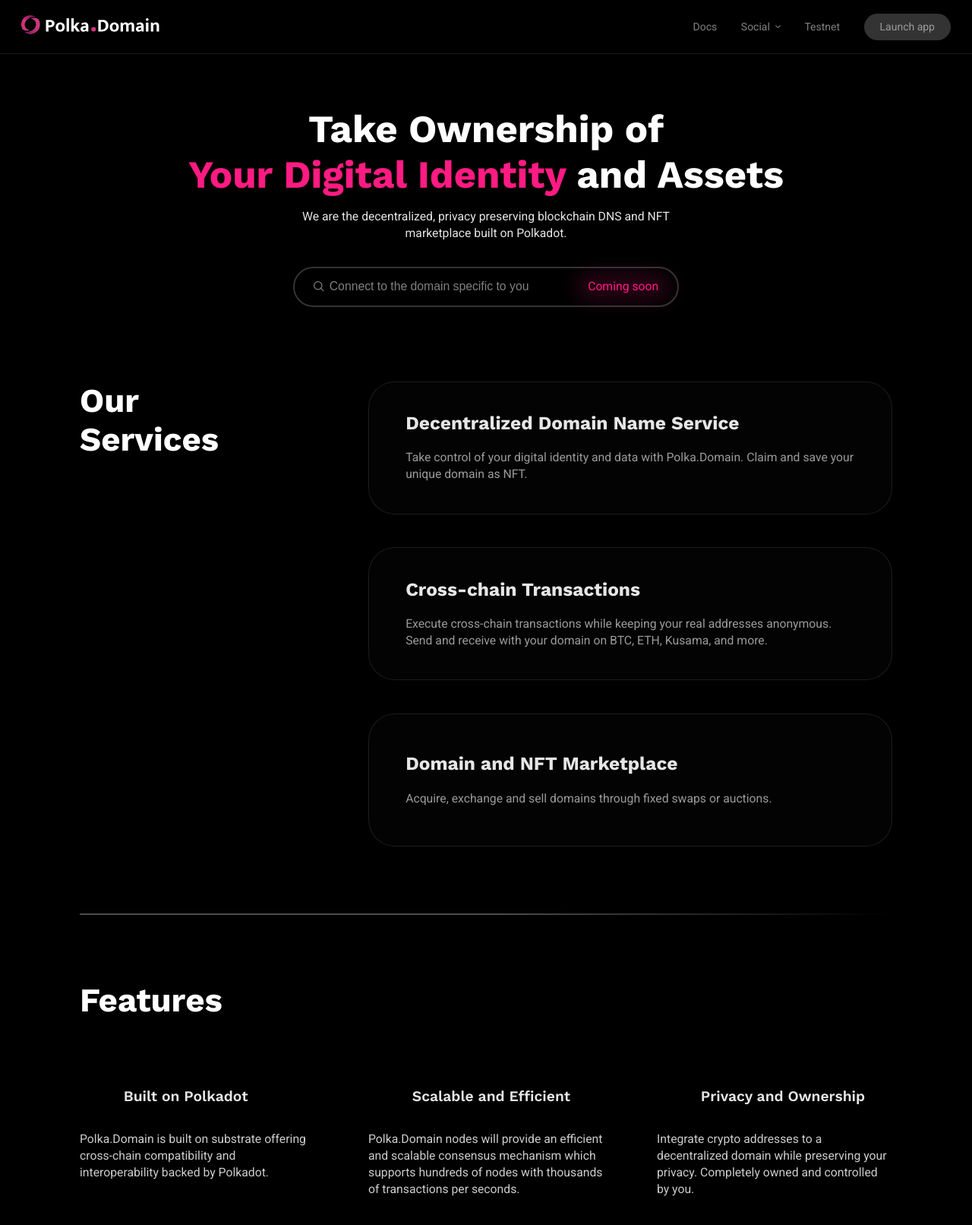
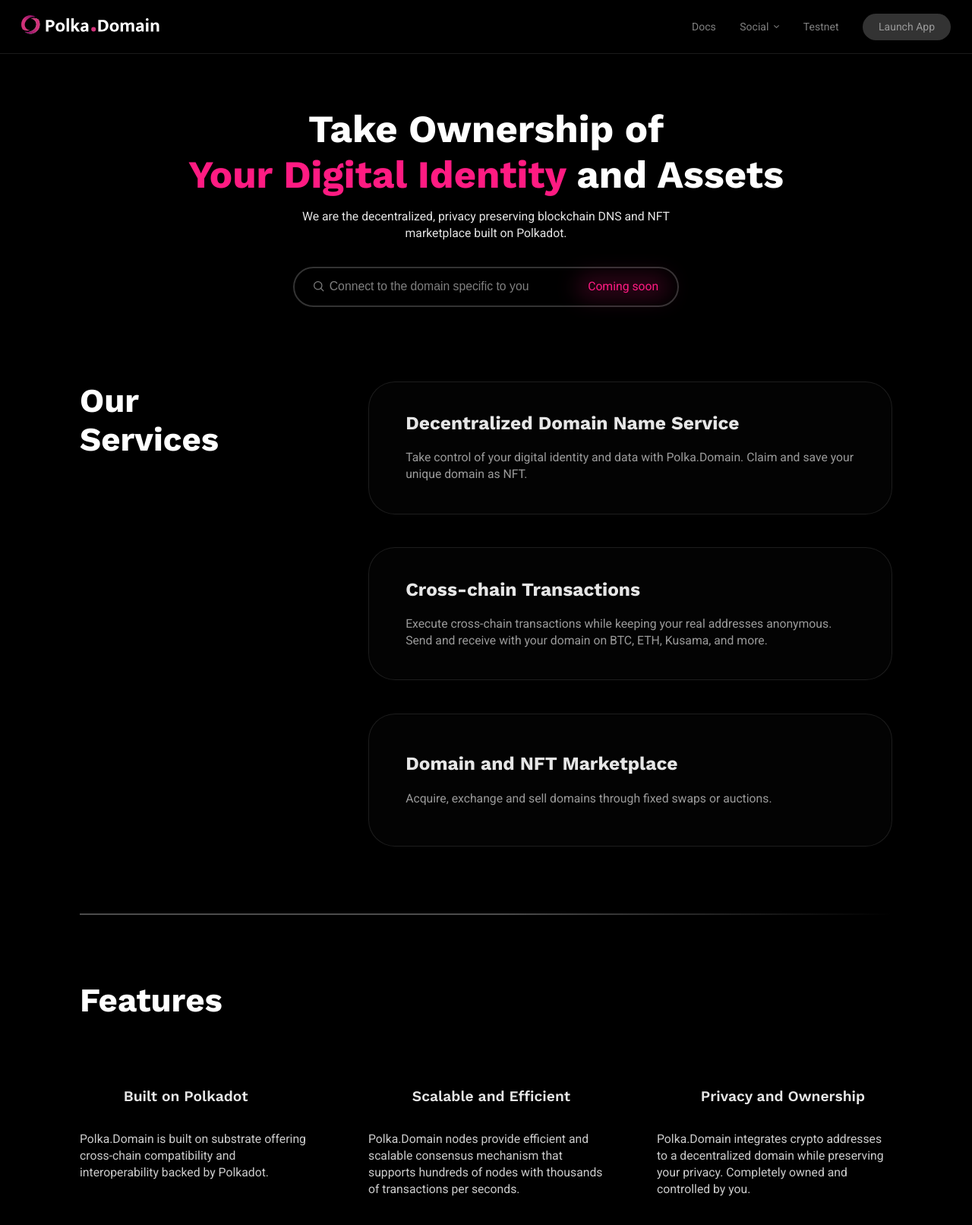
Before and after one commit to polka-domain/polka-domain-website, a Next.js app: page / in a window 1280 px wide. Shown: the top 1612 px of the page at 76% size. Built offline with nearby package versions, Linux system fonts and the light colour scheme.

Commit message:
fix typo

```diff
--- a/src/modules/header/Header.tsx
+++ b/src/modules/header/Header.tsx
@@ -41,7 +41,7 @@ export const Header: FC<HeaderType & MaybeWithClassName> = ({ className }) => {
 				<Navigation className={styles.navigation} />
 				<div className={styles.launch}>
 					<NavLink variant="contained" color="grey" href="" disabled>
-						Launch app
+						Launch App
 					</NavLink>
 				</div>
 				<button className={styles.toggle} onClick={toggleMobileNavigationDisplay} ref={toggleRef}>
--- a/src/modules/header/ui/mobile-navigation/MobileNavigation.tsx
+++ b/src/modules/header/ui/mobile-navigation/MobileNavigation.tsx
@@ -59,7 +59,7 @@ export const MobileNavigation: FC<ComponentType> = ({ className, sideEffect }) =
 				})}
 			</ul>
 			<NavLink className={styles.launch} variant="contained" color="grey" href="" disabled>
-				Launch app
+				Launch App
 			</NavLink>
 			<ul className={styles.socialList}>
 				{Object.keys(SOCIAL).map((key) => {
--- a/src/pages/ui/features/Features.tsx
+++ b/src/pages/ui/features/Features.tsx
@@ -15,9 +15,9 @@ const FEATURES = {
 	"Built on Polkadot":
 		"Polka.Domain is built on substrate offering cross-chain compatibility and interoperability backed by Polkadot.",
 	"Scalable and Efficient":
-		"Polka.Domain nodes will provide an efficient and scalable consensus mechanism which supports hundreds of nodes with thousands of transactions per seconds.",
+		"Polka.Domain nodes provide efficient and scalable consensus mechanism that supports hundreds of nodes with thousands of transactions per seconds.",
 	"Privacy and Ownership":
-		"Integrate crypto addresses to a decentralized domain while preserving your privacy. Completely owned and controlled by you.",
+		"Polka.Domain integrates crypto addresses to a decentralized domain while preserving your privacy. Completely owned and controlled by you.",
 };
 
 const ICONS = {
```
